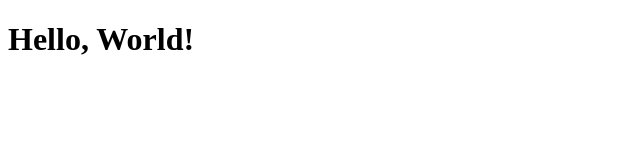
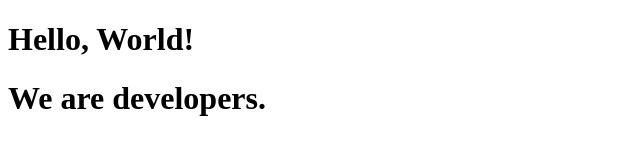
Before and after one commit to syedibraheem/First-trial, a plain HTML site: page index.html in a window 1280 px wide. Shown: the whole page, without its empty margins (0-640 px from the left). Drawn offline with Linux system fonts and the light colour scheme.

Commit message:
second command

```diff
--- a/index.html
+++ b/index.html
@@ -8,5 +8,6 @@
 </head>
 <body>
     <h1>Hello, World!</h1>
+    <h1>We are developers.</h1>
 </body>
 </html>
```
